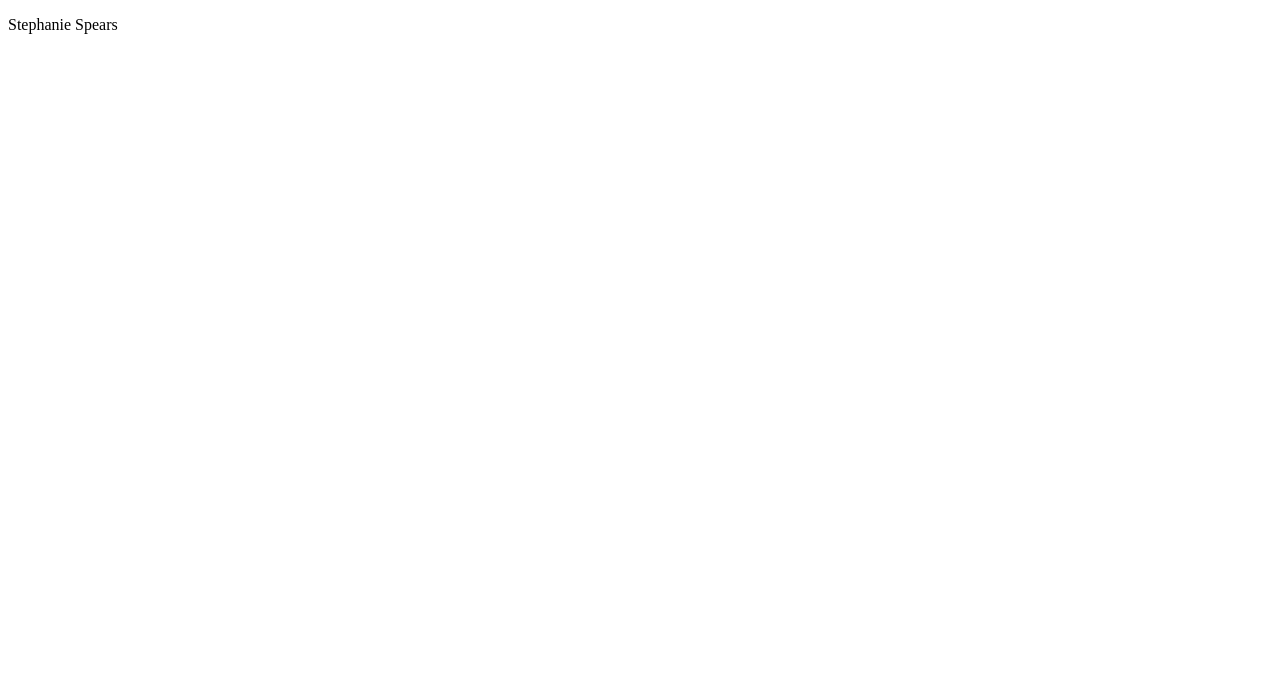
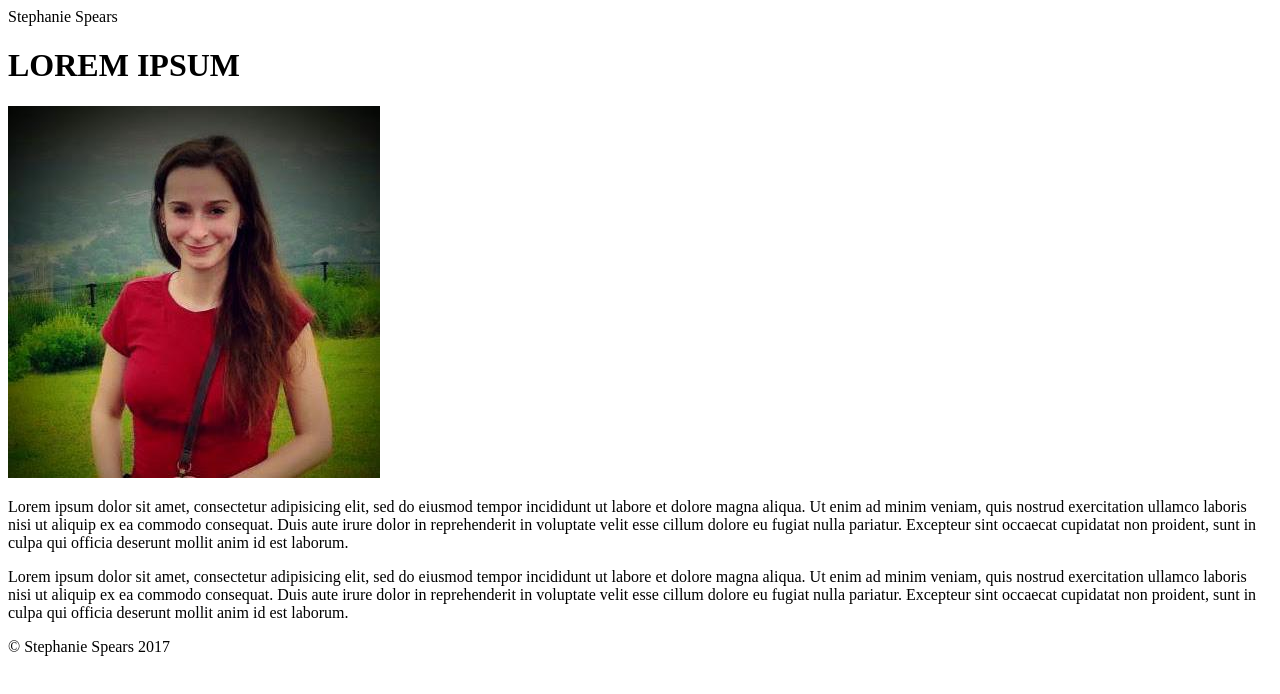
Before and after one commit to Stephanie-Spears/LaunchCode, a plain HTML site: page Unit2/html-me-something/index.html in a window 1280 px wide. Drawn offline with Linux system fonts and the light colour scheme.

Commit message:
add html img

```diff
--- a/Unit2/html-me-something/index.html
+++ b/Unit2/html-me-something/index.html
@@ -5,7 +5,16 @@
     <title>Stephanie Spears</title>
   </head>
   <body>
-    <p>Stephanie Spears</p>
+    <header>Stephanie Spears</header>
+    <main>
+      <h1>LOREM IPSUM</h1>
+      <img src="images/profilepic.jpeg" alt="">
+      <p>Lorem ipsum dolor sit amet, consectetur adipisicing elit, sed do eiusmod tempor incididunt ut labore et dolore magna aliqua. Ut enim ad minim veniam, quis nostrud exercitation ullamco laboris nisi ut aliquip ex ea commodo consequat. Duis aute irure dolor in reprehenderit in voluptate velit esse cillum dolore eu fugiat nulla pariatur. Excepteur sint occaecat cupidatat non proident, sunt in culpa qui officia deserunt mollit anim id est laborum.</p>
+      <article>
+        <p>Lorem ipsum dolor sit amet, consectetur adipisicing elit, sed do eiusmod tempor incididunt ut labore et dolore magna aliqua. Ut enim ad minim veniam, quis nostrud exercitation ullamco laboris nisi ut aliquip ex ea commodo consequat. Duis aute irure dolor in reprehenderit in voluptate velit esse cillum dolore eu fugiat nulla pariatur. Excepteur sint occaecat cupidatat non proident, sunt in culpa qui officia deserunt mollit anim id est laborum.</p>
+      </article>
+    </main>
+    <footer>&copy Stephanie Spears 2017</footer>
 
   </body>
 </html>
```
Also changed, not shown: Unit2/html-me-something/images/profilepic.jpeg (added).
